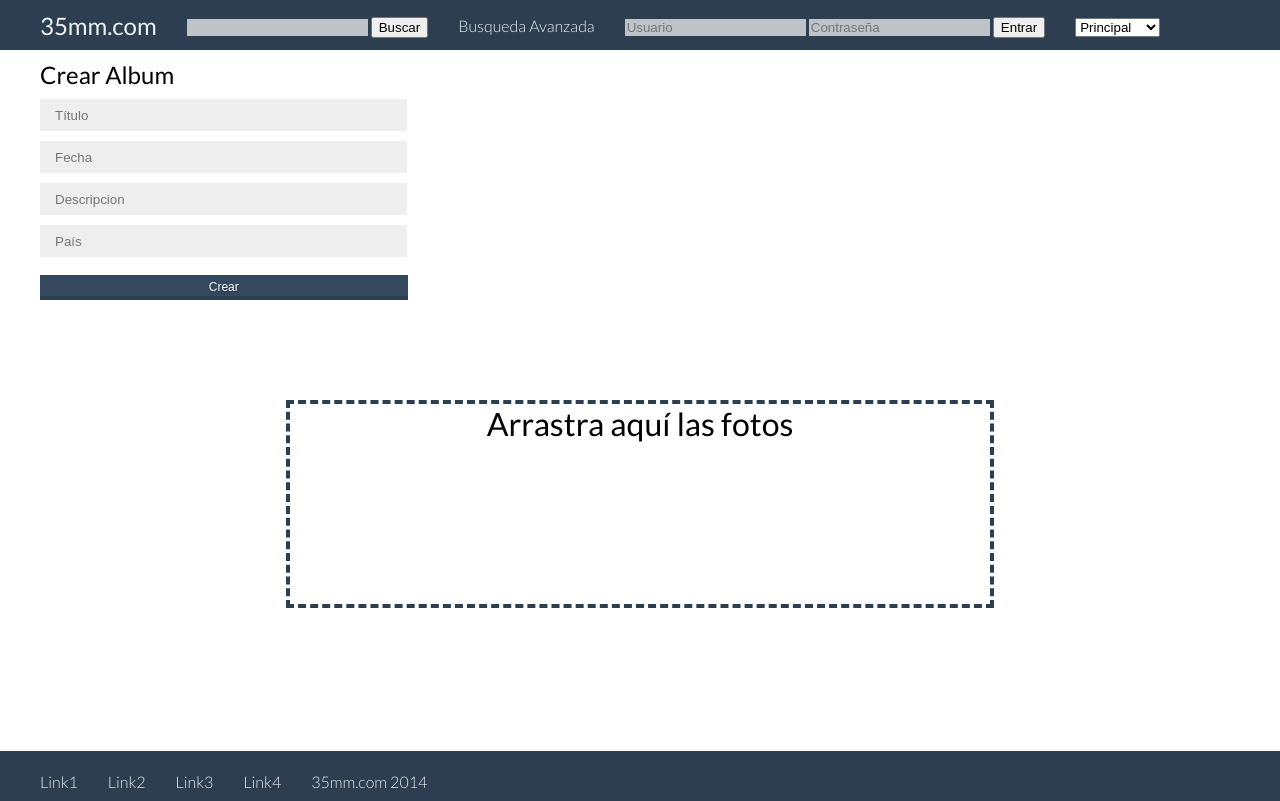
After one commit to AlexRex/35mm, a PHP site: page /crearAlbum.php in a window 1280 px wide. The commit adds this page. Run offline with PHP 8.4, Linux system fonts and the light colour scheme.

Commit message:
Títulos + crearAlbum

```diff
--- a/busqueda.php
+++ b/busqueda.php
@@ -1,6 +1,6 @@
 <?php
 
-$title = "Inicio / 35mm.com";
+$title = "Búsqueda Avanzada / 35mm.com";
 
 require_once('partials/header.inc');
 
@@ -10,8 +10,8 @@ require_once('partials/header.inc');
     <div id="cuerpoBusq">
         <div class="busqueda">
             <h2>Búsqueda avanzada</h2>
-            <form class='busquedaForm' action="formulario.php" method="get">
-                <input type="text" name="titulo" placeholder='Título'>
+            <form class='busquedaForm' action="resbusq.php" method="get">
+                <input type="text" name="busq" placeholder='Título'>
                 <input type="text" name="fecha" placeholder='Fecha'>
                 <input type="text" name="pais" placeholder='País'>
                 <input type="text" name="autor" placeholder='Autor'>
--- /dev/null
+++ b/crearAlbum.php
@@ -0,0 +1,31 @@
+<?php
+
+$title = "Crear Nuevo Álbum / 35mm.com";
+
+require_once('partials/header.inc');
+
+
+?>
+<!--CONTENIDO-->
+    <div id="cuerpoNuevoAlbum">
+        <div class="crearAlbum">
+            <h2>Crear Album</h2>
+            <form class='crearAlbumForm' action="formulario.php" method="get">
+                <input type="text" name="titulo" placeholder='Título'>
+                <input type="text" name="fecha" placeholder='Fecha'>
+                <input type="text" name="descripcion" placeholder='Descripcion'>
+                <input type="text" name="pais" placeholder='País'>
+                <input class="button" type="submit" value='Crear'>
+            </form>
+        </div>
+
+        <div class="subirFotos">
+            <h1 class="dentroSubir">Arrastra aquí las fotos</h1>
+        </div>
+    </div>
+
+<?php
+
+require_once('partials/footer.inc');
+
+?>
--- a/css/styleAlt.css
+++ b/css/styleAlt.css
@@ -54,6 +54,12 @@ a:hover{
 	min-height: 80.1%;
 	padding-top: 60px;
 	padding-bottom: 50px;
+}
+
+#cuerpoNuevoAlbum{
+    min-height: 80.1%;
+    padding-top: 60px;
+    padding-bottom: 50px;
 }
 
 #cuerpoFoto{
@@ -209,6 +215,23 @@ a:hover{
 	text-align: left;
 }
 
+.crearAlbum{
+    padding-left: 40px;
+}
+
+.crearAlbumForm{
+    padding-top: 10px;
+    width: 350px;
+    text-align: left;
+}
+
+.subirFotos{
+    margin: 100px auto 0;
+    width: 700px;
+    height: 200px;
+    border: dashed 4px #2c3e50;
+    text-align: center;
+}
 
 
 .contenedor form input[type=text],
@@ -217,7 +240,8 @@ a:hover{
 .registro form input[type=text],
 .registro form input[type=password],
 .registro form input[type=email],
-.busquedaForm input[type=text]{
+.busquedaForm input[type=text],
+.crearAlbumForm input[type=text]{
   width: 100%;
   height: 30px;
   margin-bottom: 10px;
--- a/cuenta.php
+++ b/cuenta.php
@@ -1,6 +1,6 @@
 <?php
 
-$title = "Inicio / 35mm.com";
+$title = "Cuenta / 35mm.com";
 
 require_once('partials/header.inc');
 
@@ -25,7 +25,7 @@ require_once('partials/header.inc');
                 <li><a href="#">Mis Álbumes</a></li>
                 <li><a href="#">Mi Cuenta</a></li>
                 <li class="floatRight"><a href="#">Subir nueva imágen</a></li>
-                <li class="floatRight"><a href="#">Crear Álbum</a></li>
+                <li class="floatRight"><a href="crearAlbum.php">Crear Álbum</a></li>
             </ul>
         </div>
     </div>
--- a/foto.php
+++ b/foto.php
@@ -1,6 +1,7 @@
 <?php
 
-$title = "Inicio / 35mm.com";
+$title = "Foto: Titulo / 35mm.com";
+$idFoto= $_GET["id"];
 
 require_once('partials/header.inc');
 
@@ -14,7 +15,7 @@ require_once('partials/header.inc');
                 <h2>Título de la foto</h2>
             </div>
             <div class="datosFoto">
-                <p>10 / Octubre / 2014 <br> London, UK <br> Alex Rex</p>
+                <p>10 / Octubre / 2014 <br> London, UK <br> Alex Rex <br/> ID: <?php echo $idFoto ?> </p>
             </div>
             <div class="albumes">
                 <h4>Álbumes: </h4>
--- a/registro.php
+++ b/registro.php
@@ -1,6 +1,7 @@
 <?php
 
 $title = "Inicio / 35mm.com";
+
 
 require_once('partials/header.inc');
 
```
Also changed, not shown: resbusq.php (+19 -6 lines).
